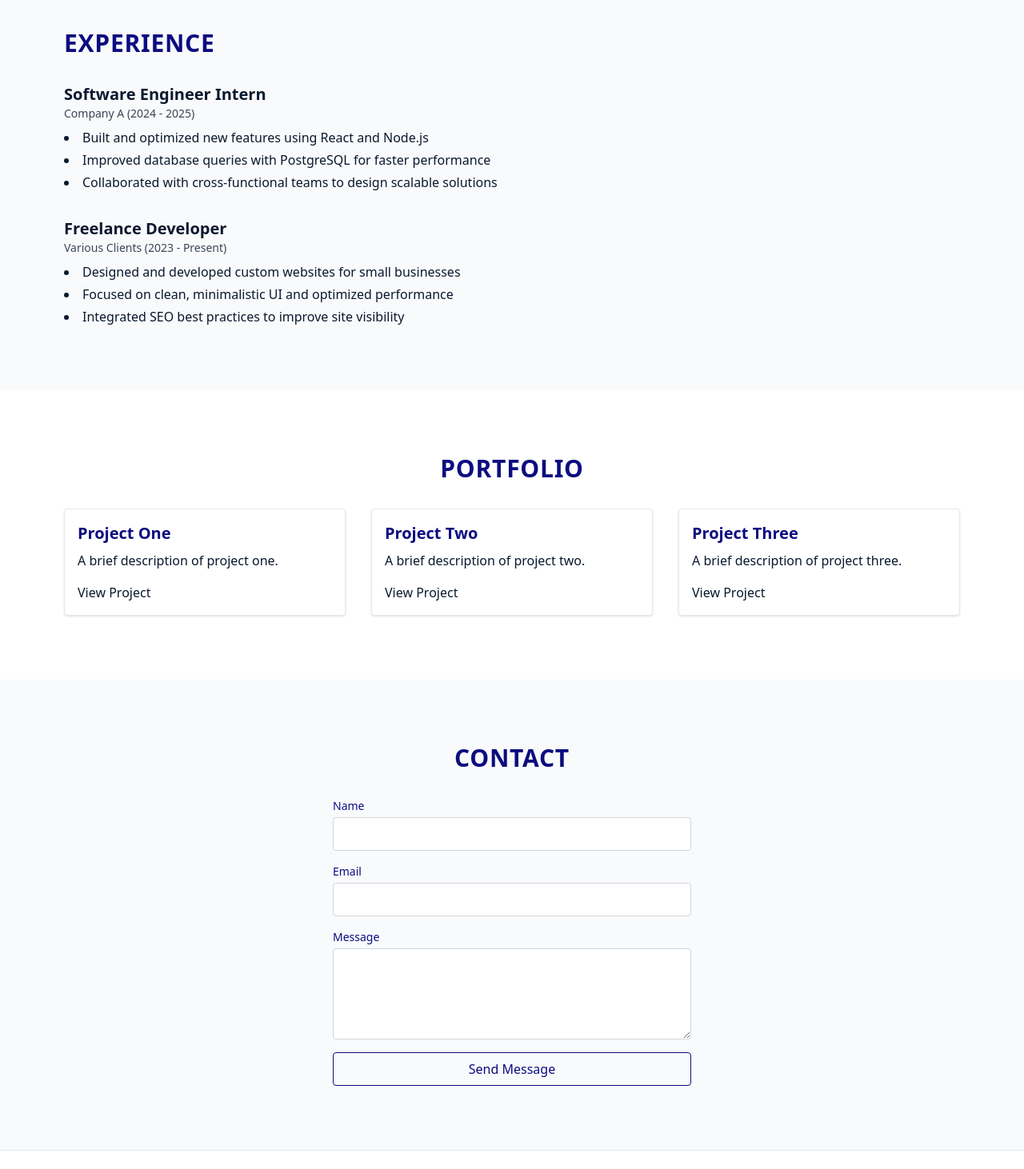
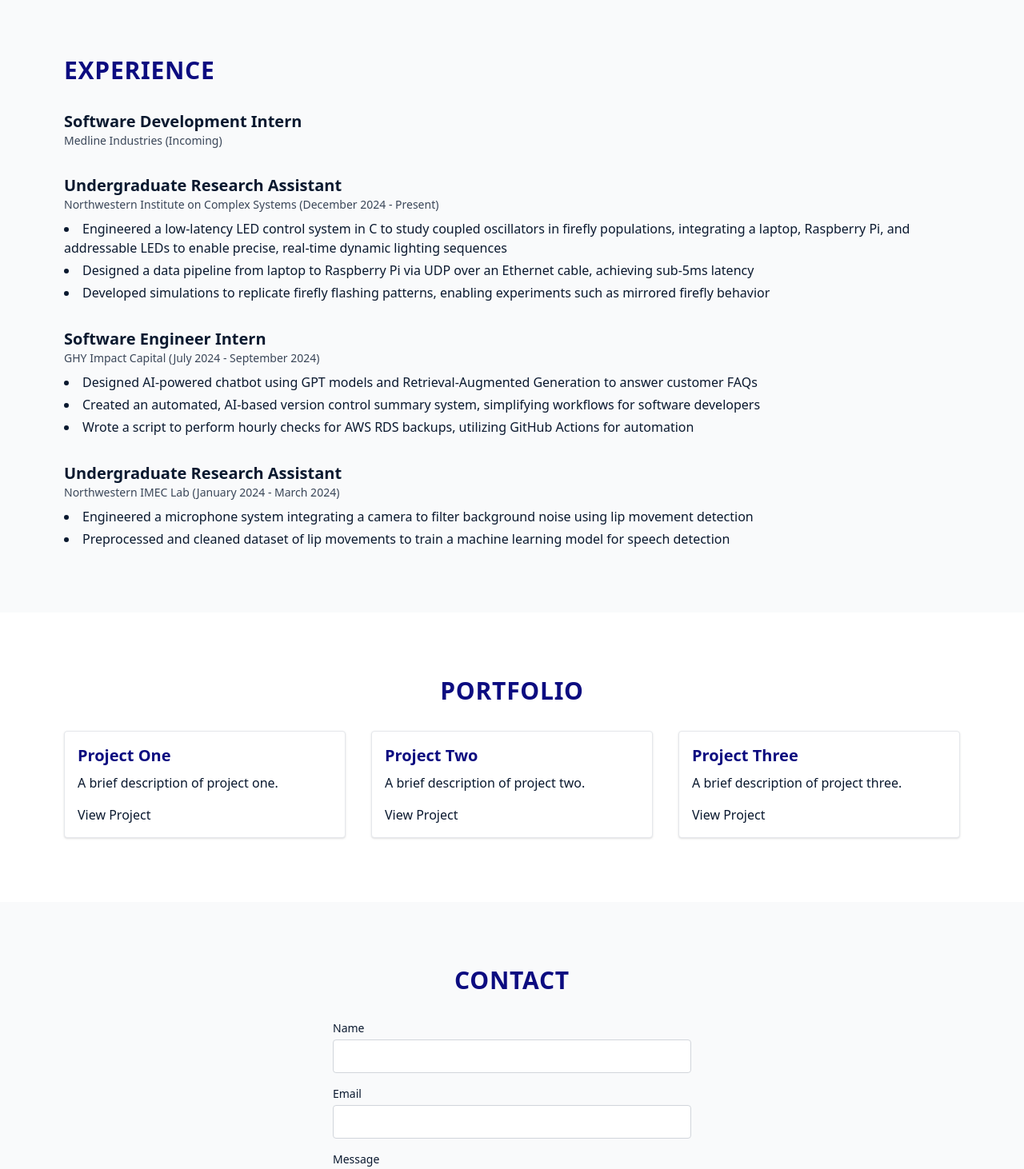
Before and after one commit to wat3rblastor/bowen-cheng-website, a React (Vite) app: page / in a window 1280 px wide. Shown: the part 940-2402 px from the top of the page at 80% size. Built offline with nearby package versions, Linux system fonts and the light colour scheme.

Commit message:
style changes + enter experience

```diff
--- a/src/components/About.jsx
+++ b/src/components/About.jsx
@@ -6,8 +6,8 @@ const About = () => {
       <div className="max-w-6xl mx-auto px-4 grid grid-cols-1 md:grid-cols-2 gap-8 items-center">
          <div className="flex justify-center">
             <img
-              src="/panda.jpg"
-              alt="Panda"
+              src="/profile.jpeg"
+              alt="Profile Picture"
               className="w-64 h-auto rounded-lg shadow-lg"
             />
          </div>
--- a/src/components/Contact.jsx
+++ b/src/components/Contact.jsx
@@ -14,7 +14,7 @@ const Contact = () => {
             className="space-y-4"
           >
             <div>
-              <label className="block text-sm text-primary font-medium" htmlFor="name">
+              <label className="block text-sm text-secondary font-medium" htmlFor="name">
                 Name
               </label>
               <input
@@ -26,7 +26,7 @@ const Contact = () => {
               />
             </div>
             <div>
-              <label className="block text-sm text-primary font-medium" htmlFor="email">
+              <label className="block text-sm text-secondary font-medium" htmlFor="email">
                 Email
               </label>
               <input
@@ -38,7 +38,7 @@ const Contact = () => {
               />
             </div>
             <div>
-              <label className="block text-sm text-primary font-medium" htmlFor="message">
+              <label className="block text-sm text-secondary font-medium" htmlFor="message">
                 Message
               </label>
               <textarea
@@ -51,7 +51,7 @@ const Contact = () => {
             </div>
             <button
               type="submit"
-              className="w-full border border-primary text-primary py-2 rounded hover:bg-primary hover:text-white transition"
+              className="w-full border border-primary text-primay py-2 rounded hover:bg-primary hover:text-white transition"
             >
               Send Message
             </button>
--- a/src/components/Experience.jsx
+++ b/src/components/Experience.jsx
@@ -9,31 +9,50 @@ const Experience = () => {
         </h2>
 
         <div className="space-y-8 text-secondary">
-          {/* First Role */}
+
+          <div>
+            <h3 className="text-xl font-semibold">Software Development Intern</h3>
+            <p className="text-sm text-secondary/80">
+              Medline Industries (Incoming)
+            </p>
+          </div>
+
+          <div>
+            <h3 className="text-xl font-semibold">Undergraduate Research Assistant</h3>
+            <p className="text-sm text-secondary/80">
+              Northwestern Institute on Complex Systems (December 2024 - Present)
+            </p>
+            <ul className="list-disc list-inside mt-2 space-y-1">
+              <li>Engineered a low-latency LED control system in C to study coupled oscillators in firefly populations, integrating a
+              laptop, Raspberry Pi, and addressable LEDs to enable precise, real-time dynamic lighting sequences</li>
+              <li>Designed a data pipeline from laptop to Raspberry Pi via UDP over an Ethernet cable, achieving sub-5ms latency</li>
+              <li>Developed simulations to replicate firefly flashing patterns, enabling experiments such as mirrored firefly behavior</li>
+            </ul>
+          </div>
+
           <div>
             <h3 className="text-xl font-semibold">Software Engineer Intern</h3>
             <p className="text-sm text-secondary/80">
-              Company A (2024 - 2025)
+              GHY Impact Capital (July 2024 - September 2024)
             </p>
             <ul className="list-disc list-inside mt-2 space-y-1">
-              <li>Built and optimized new features using React and Node.js</li>
-              <li>Improved database queries with PostgreSQL for faster performance</li>
-              <li>Collaborated with cross-functional teams to design scalable solutions</li>
+              <li>Designed AI-powered chatbot using GPT models and Retrieval-Augmented Generation to answer customer FAQs</li>
+              <li>Created an automated, AI-based version control summary system, simplifying workflows for software developers</li>
+              <li>Wrote a script to perform hourly checks for AWS RDS backups, utilizing GitHub Actions for automation</li>
             </ul>
           </div>
 
-          {/* Second Role */}
           <div>
-            <h3 className="text-xl font-semibold">Freelance Developer</h3>
+            <h3 className="text-xl font-semibold">Undergraduate Research Assistant</h3>
             <p className="text-sm text-secondary/80">
-              Various Clients (2023 - Present)
+            Northwestern IMEC Lab (January 2024 - March 2024)
             </p>
             <ul className="list-disc list-inside mt-2 space-y-1">
-              <li>Designed and developed custom websites for small businesses</li>
-              <li>Focused on clean, minimalistic UI and optimized performance</li>
-              <li>Integrated SEO best practices to improve site visibility</li>
+              <li>Engineered a microphone system integrating a camera to filter background noise using lip movement detection</li>
+              <li>Preprocessed and cleaned dataset of lip movements to train a machine learning model for speech detection</li>
             </ul>
           </div>
+
         </div>
       </div>
     </section>
--- a/src/components/NavBar.jsx
+++ b/src/components/NavBar.jsx
@@ -5,7 +5,7 @@ const NavBar = () => {
     <nav className="sticky top-0 z-50 bg-white shadow-sm">
       <div className="max-w-6xl mx-auto px-4 py-4 flex justify-between items-center">
         <div className="text-primary font-bold text-xl">
-          MyWebsite
+          Bowen Cheng
         </div>
         <div className="space-x-4">
           <a href="#about" className="text-primary hover:text-primary/70 transition">
```
Also changed, not shown: public/profile.jpeg (added), 1 other file (tests, documents, lock files or other folders).
